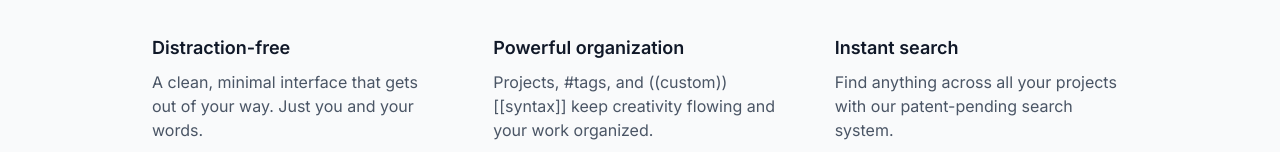
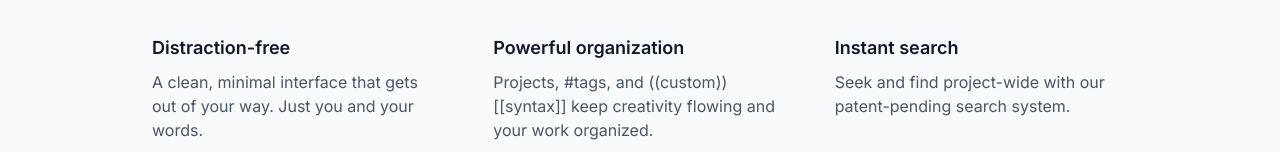
Before and after one commit to BiasLLC/bias-marketing, a Next.js app: page / in a window 1280 px wide. Shown: the part 648-800 px from the top of the page. Built offline with nearby package versions, Linux system fonts and the light colour scheme.

Commit message:
Update search feature copy

```diff
--- a/app/page.tsx
+++ b/app/page.tsx
@@ -66,7 +66,7 @@ export default function Home() {
               />
               <Feature
                 title="Instant search"
-                description="Find anything across all your projects with our patent-pending search system."
+                description="Seek and find project-wide with our patent-pending search system."
               />
               <Feature
                 title="Sprint timer"
```
